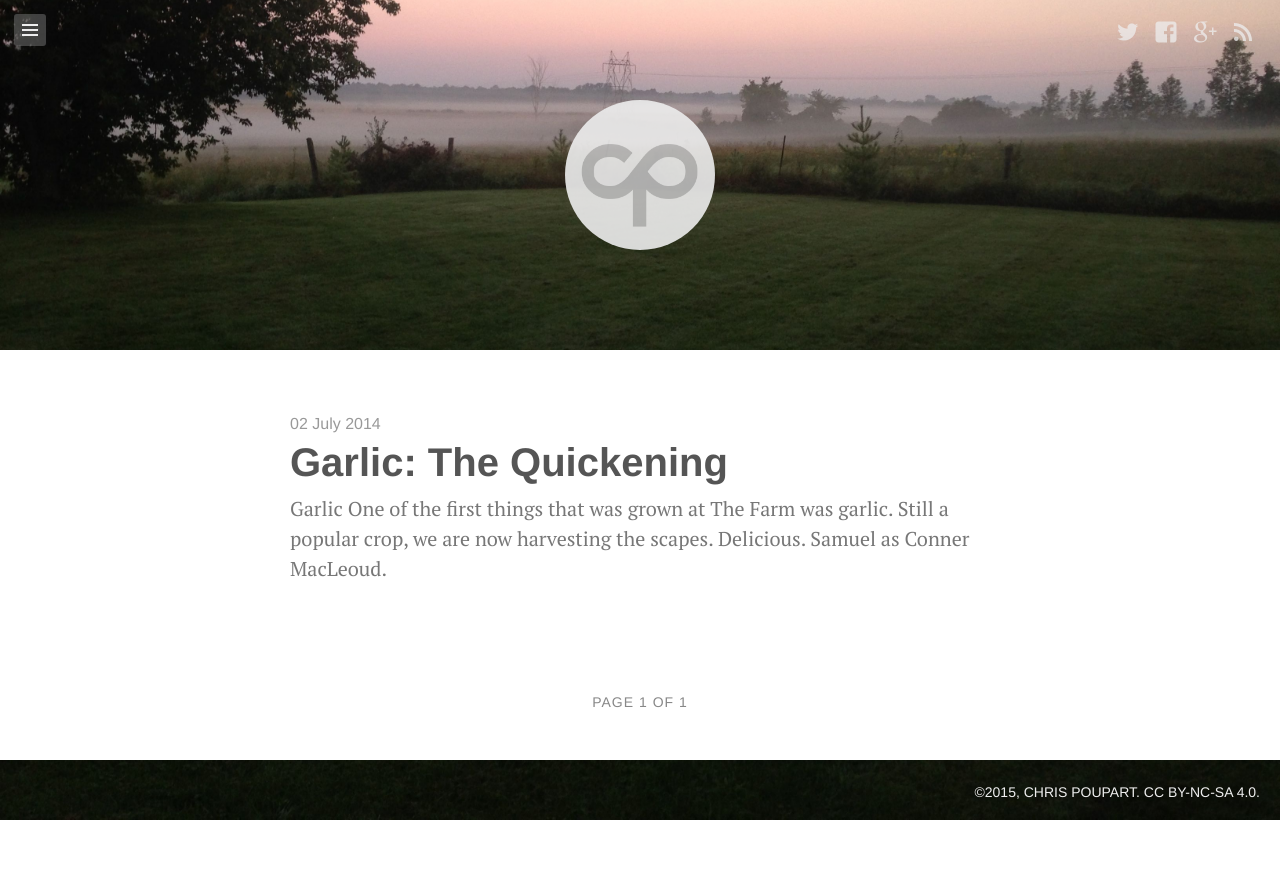
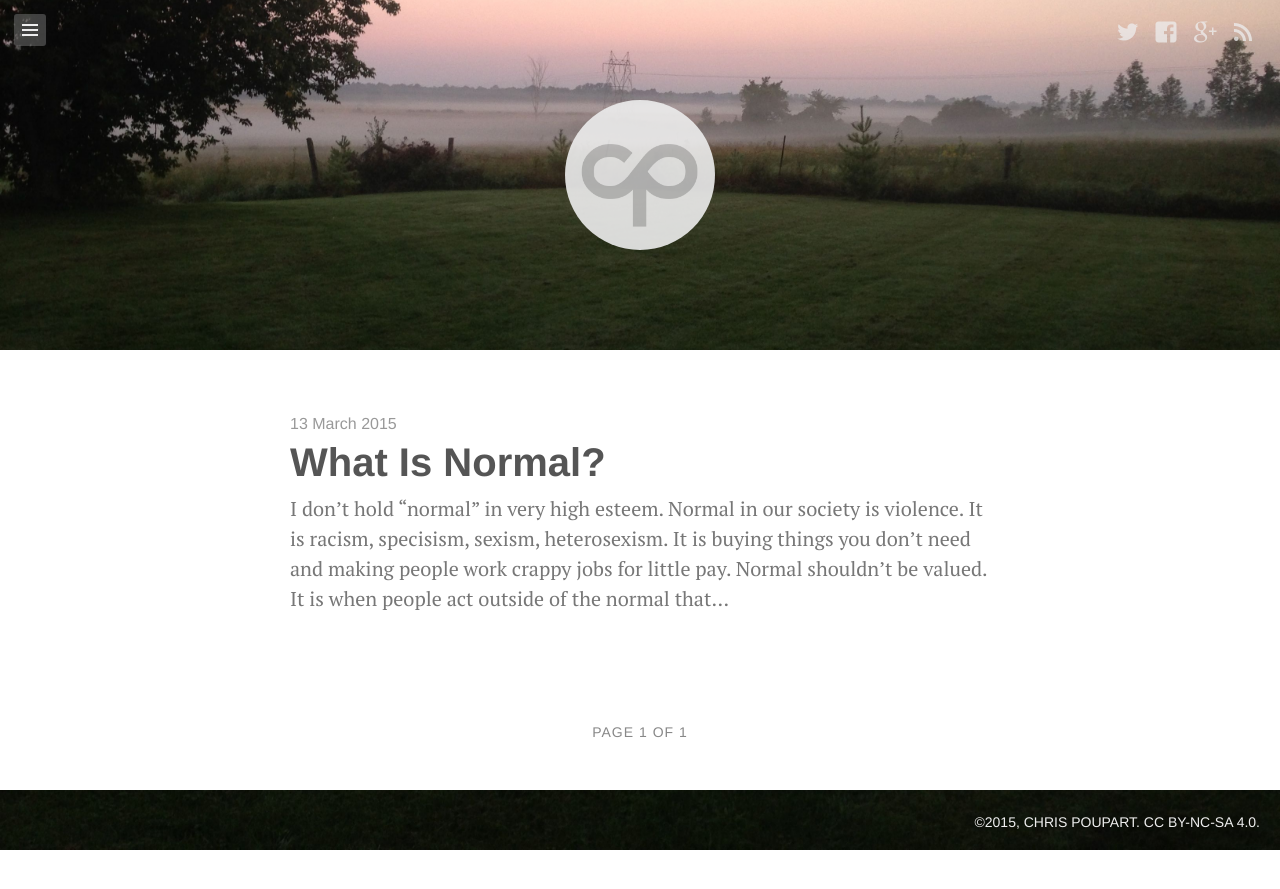
Before and after one commit to poupartfarms/poupartfarms.github.io, a Jekyll site: the page built from index.html, in a window 1280 px wide. Shown: the top 889 px of the page. Built offline with Jekyll 4.4.1, drawn with Linux system fonts in a browser that asks for light colours; Markdown is read by kramdown in place of the engine named in the settings; the list of posts is cut into pages by our own code.

Commit message:
Website re-invention.

```diff
--- a/_config.yml
+++ b/_config.yml
@@ -7,8 +7,8 @@ permalink:	/blog/:title
 
 # Setup
 title:		Poupart Farm
-tagline:	'Veganic Permaculture Redesigned'
-description:	'The up coming commercial and community efforts to bring veganic options to the masses.'
+tagline:	'Veganism for smart asses'
+description:	'Brining veganism to the masses.'
 url:		http://poupart.farm
 
 author:
--- a/_layouts/post.html
+++ b/_layouts/post.html
@@ -42,7 +42,7 @@ comments: true
 		</a>
 	</div>
         {% if page.comments %}
-        {% include discus.html %}
+        {% include disqus.html %}
         {% endif %}
 	<p class="copyright">&copy;{{ site.time | date: "%Y" }}, <a href="{{ site.copyright.url }}" target="_blank">{{ site.copyright.author }}</a>. <a href="{{ site.copyright.type_url }}" target="_blank">{{ site.copyright.type_title }}</a>.</p>
 </footer>
--- a/_posts/2014-07-02-garlic.md
+++ /dev/null
@@ -1,14 +0,0 @@
----
-layout: post
-title: "Garlic: The Quickening"
-quote: Remember, Highlander, remember your home.
-image: /media/2014-07-02-garlic/cover.jpg
-video: false
-comments: true
----
-
-# Garlic
-
-One of the first things that was grown at The Farm was garlic.  Still a popular crop, we are now harvesting the scapes.  Delicious.
-
-{% include image.html url="/media/2014-07-02-garlic/therecanbeonlyone.jpg" width="100%" description="Samuel as Conner MacLeoud." %}
--- /dev/null
+++ b/_posts/2015-03-13-normal.md
@@ -0,0 +1,17 @@
+---
+layout: post
+title: "What Is Normal?"
+quote: Why do we value normal and fear what is different?
+video: false
+comments: true
+---
+
+I don’t hold “normal” in very high esteem. Normal in our
+society is violence. It is racism, specisism, sexism,
+heterosexism. It is buying things you don’t need and making
+people work crappy jobs for little pay. Normal shouldn’t be
+valued. It is when people act outside of the normal that
+the world is changed.
+
+I wish we lived in a world that embraced the abnormal
+instead of fearing it.
```
Also changed, not shown: _includes/disqus.html (renamed from _includes/discus.html).
